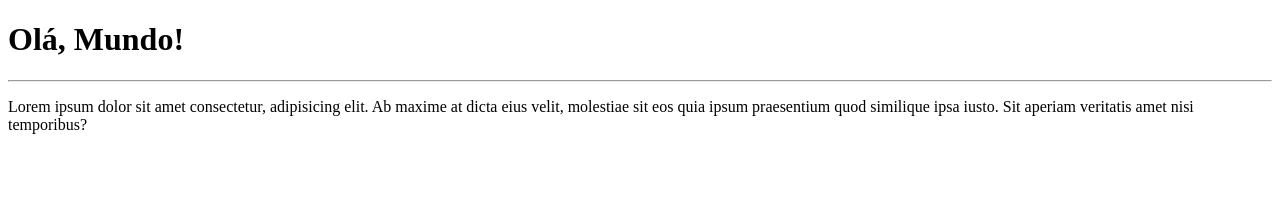
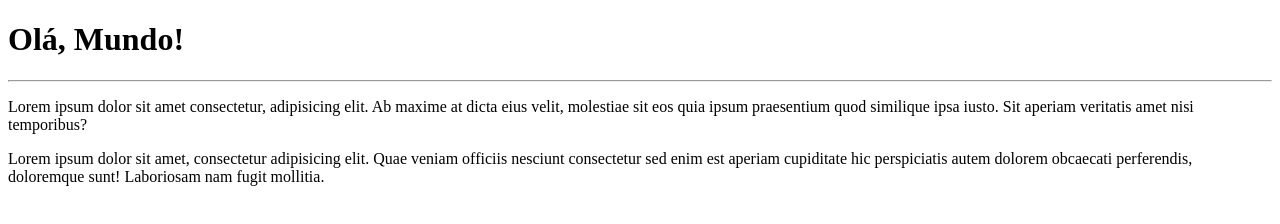
Before and after one commit to Danielabsouza/Ola-Mundo, a plain HTML site: page site.exemplo/index.html in a window 1280 px wide. Drawn offline with Linux system fonts and the light colour scheme.

Commit message:
adicionei um paragráfo

```diff
--- a/site.exemplo/index.html
+++ b/site.exemplo/index.html
@@ -9,5 +9,6 @@
     <h1>Olá, Mundo!</h1>
     <hr>
     <p>Lorem ipsum dolor sit amet consectetur, adipisicing elit. Ab maxime at dicta eius velit, molestiae sit eos quia ipsum praesentium quod similique ipsa iusto. Sit aperiam veritatis amet nisi temporibus?</p>
+    <p>Lorem ipsum dolor sit amet, consectetur adipisicing elit. Quae veniam officiis nesciunt consectetur sed enim est aperiam cupiditate hic perspiciatis autem dolorem obcaecati perferendis, doloremque sunt! Laboriosam nam fugit mollitia.</p>
 </body>
 </html>
```
